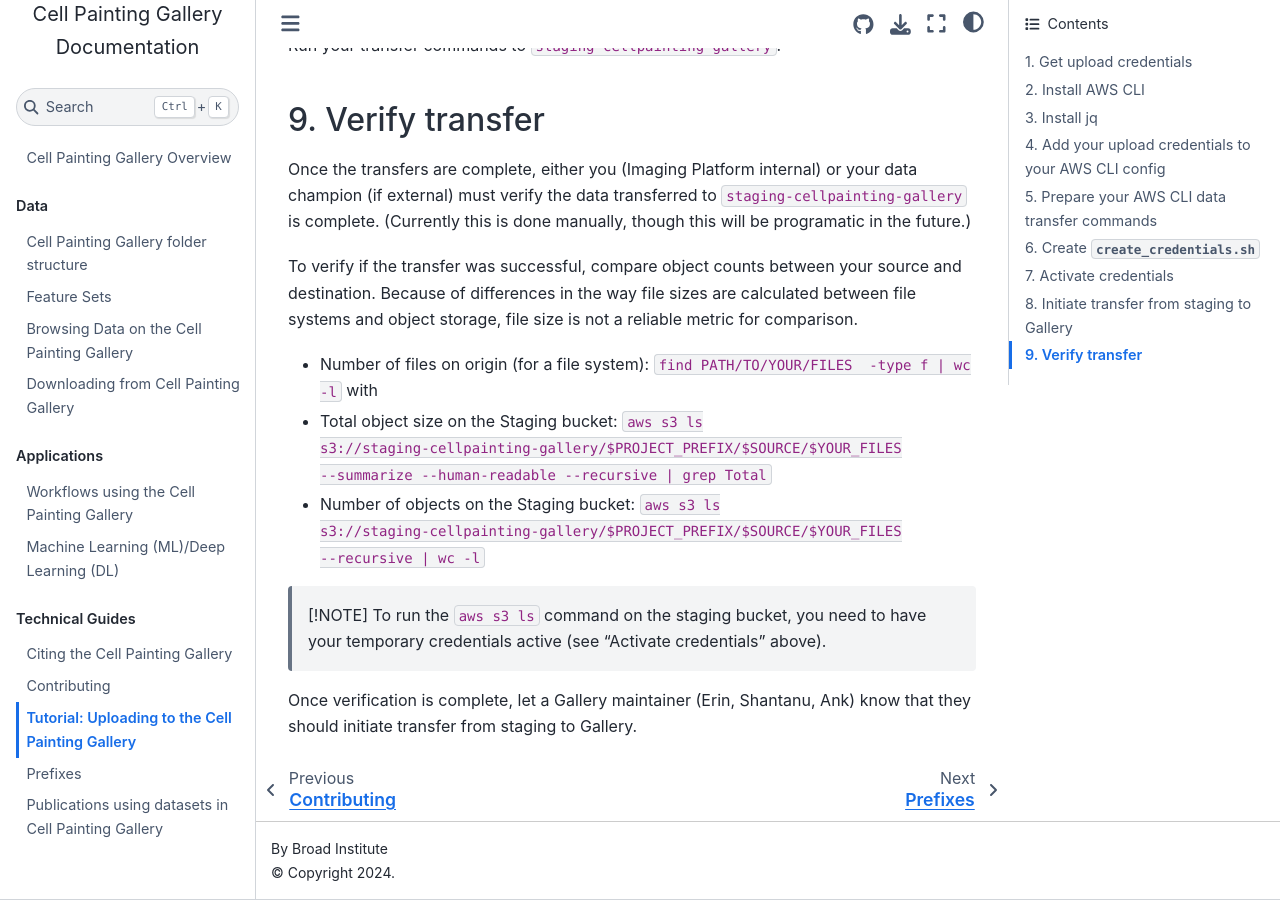
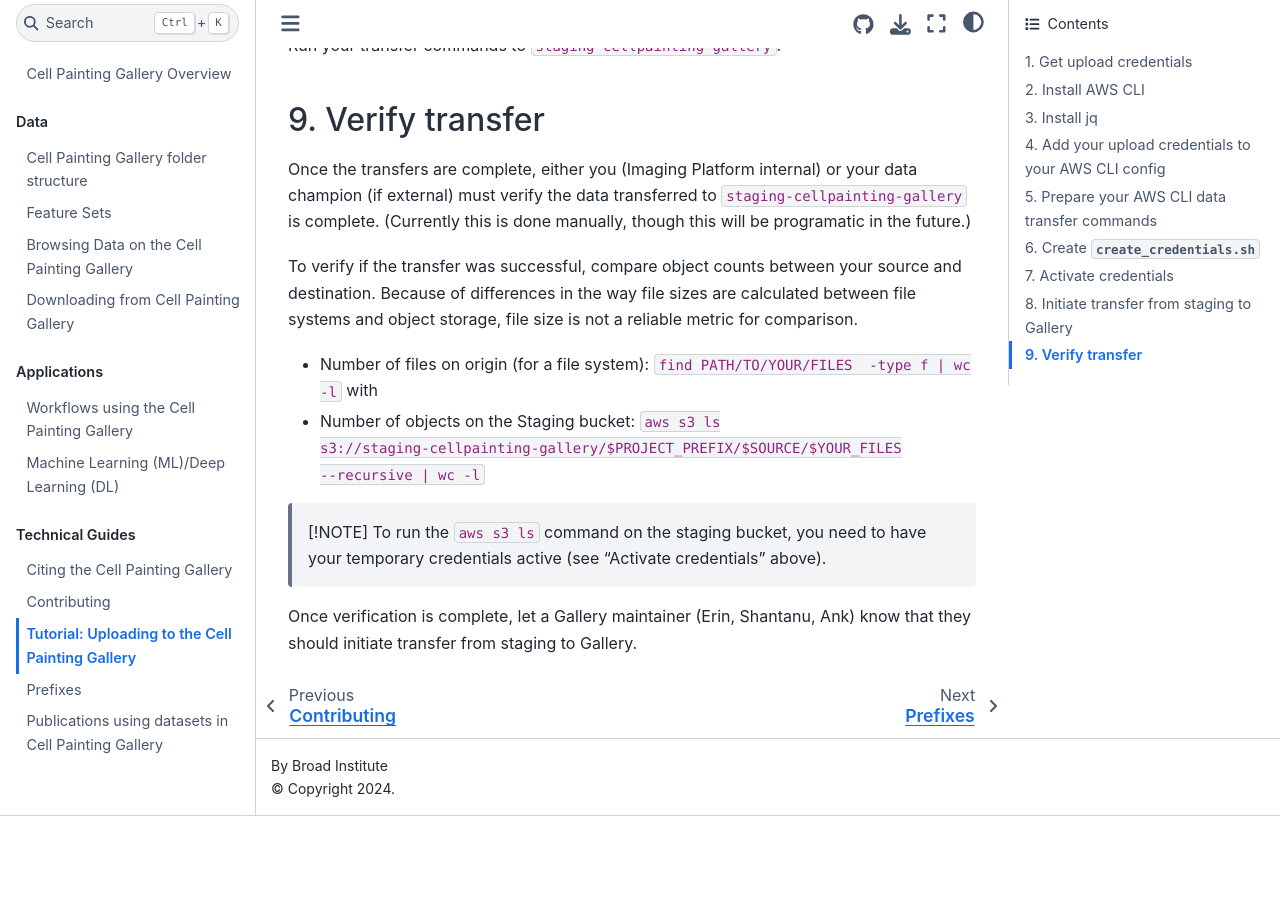
Before and after one commit to broadinstitute/cellpainting-gallery, a Jupyter Book: the page built from documentation/uploading_to_cpg.md, in a window 1280 px wide and 900 px high, scrolled down 3363 px. Built offline with Jupyter Book 1.0.4 settings and Sphinx 7.4.7 and the Sphinx Book theme 1.1.4, drawn with Linux system fonts in a browser that asks for light colours; after the commit the page ends 4179 px from its top, so only the background shows below that.

Commit message:
Update documentation/uploading_to_cpg.md
Co-authored-by: Erin Weisbart <54687786+ErinWeisbart@users.noreply.github.com>

```diff
--- a/documentation/uploading_to_cpg.md
+++ b/documentation/uploading_to_cpg.md
@@ -110,7 +110,6 @@ To verify if the transfer was successful, compare object counts between your sou
 Because of differences in the way file sizes are calculated between file systems and object storage, file size is not a reliable metric for comparison.
 - Number of files on origin (for a file system): `find PATH/TO/YOUR/FILES  -type f | wc -l`
 with
-- Total object size on the Staging bucket: `aws s3 ls s3://staging-cellpainting-gallery/$PROJECT_PREFIX/$SOURCE/$YOUR_FILES --summarize --human-readable --recursive | grep Total`
 - Number of objects on the Staging bucket: `aws s3 ls s3://staging-cellpainting-gallery/$PROJECT_PREFIX/$SOURCE/$YOUR_FILES --recursive | wc -l`
 
 >[!NOTE]
```
